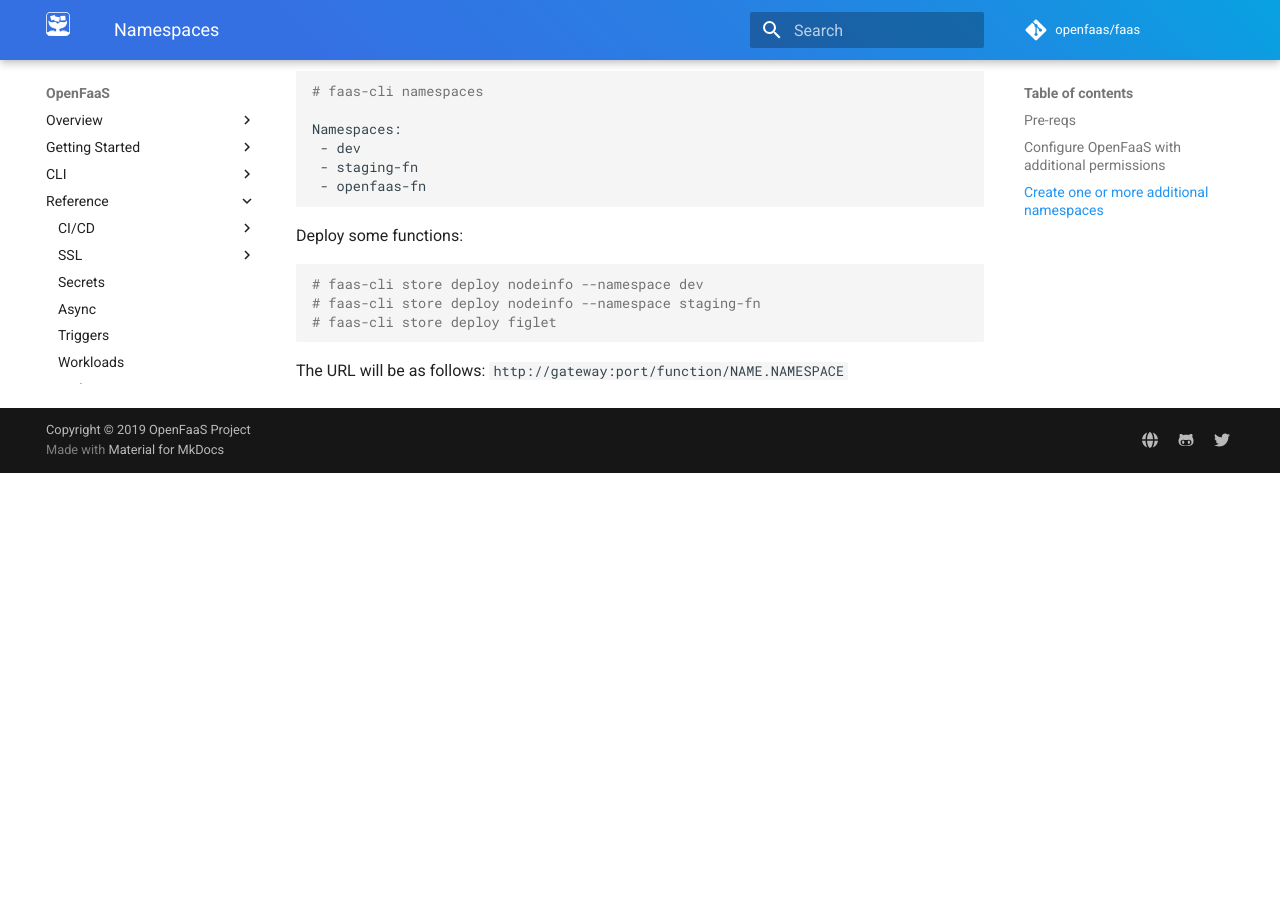
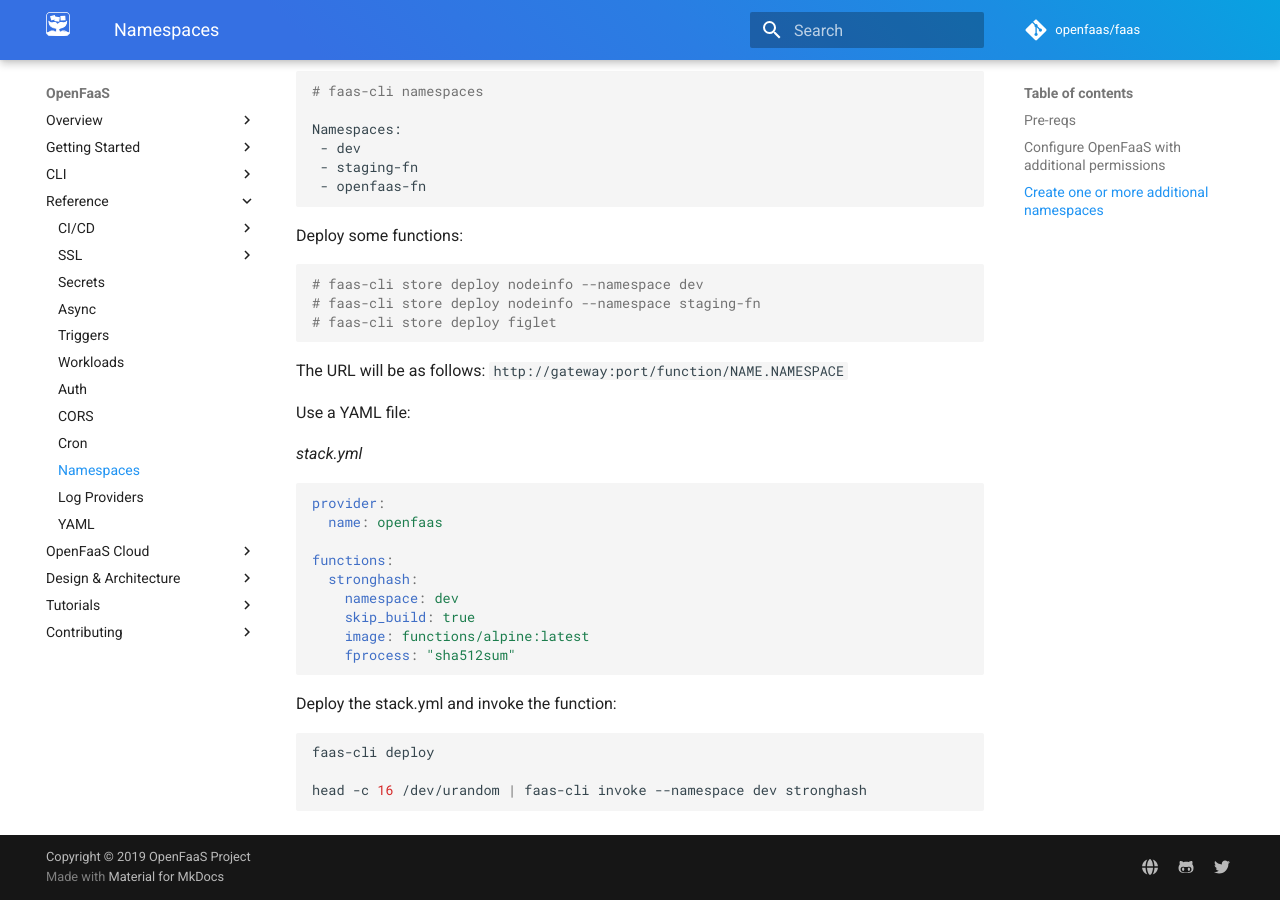
Before and after one commit to openfaas/docs, an MkDocs documentation site: the page built from docs/reference/namespaces.md, in a window 1280 px wide and 900 px high, scrolled down 1469 px. Built offline with MkDocs 1.6.1 and Material for MkDocs 9.7.7, drawn with Linux system fonts in a browser that asks for light colours; comment, search, counter and statistics services are not loaded; before the commit the page ends 1942 px from its top, so only the background shows below that.

Commit message:
Add YAML example
Signed-off-by: Alex Ellis (OpenFaaS Ltd) <alexellis2@gmail.com>

````diff
--- a/docs/reference/namespaces.md
+++ b/docs/reference/namespaces.md
@@ -78,3 +78,27 @@ Deploy some functions:
 ```
 
 The URL will be as follows: `http://gateway:port/function/NAME.NAMESPACE`
+
+Use a YAML file:
+
+*stack.yml*
+
+```yaml
+provider:
+  name: openfaas
+
+functions:
+  stronghash:
+    namespace: dev
+    skip_build: true
+    image: functions/alpine:latest
+    fprocess: "sha512sum"
+```
+
+Deploy the stack.yml and invoke the function:
+
+```sh
+faas-cli deploy
+
+head -c 16 /dev/urandom | faas-cli invoke --namespace dev stronghash
+```
````
